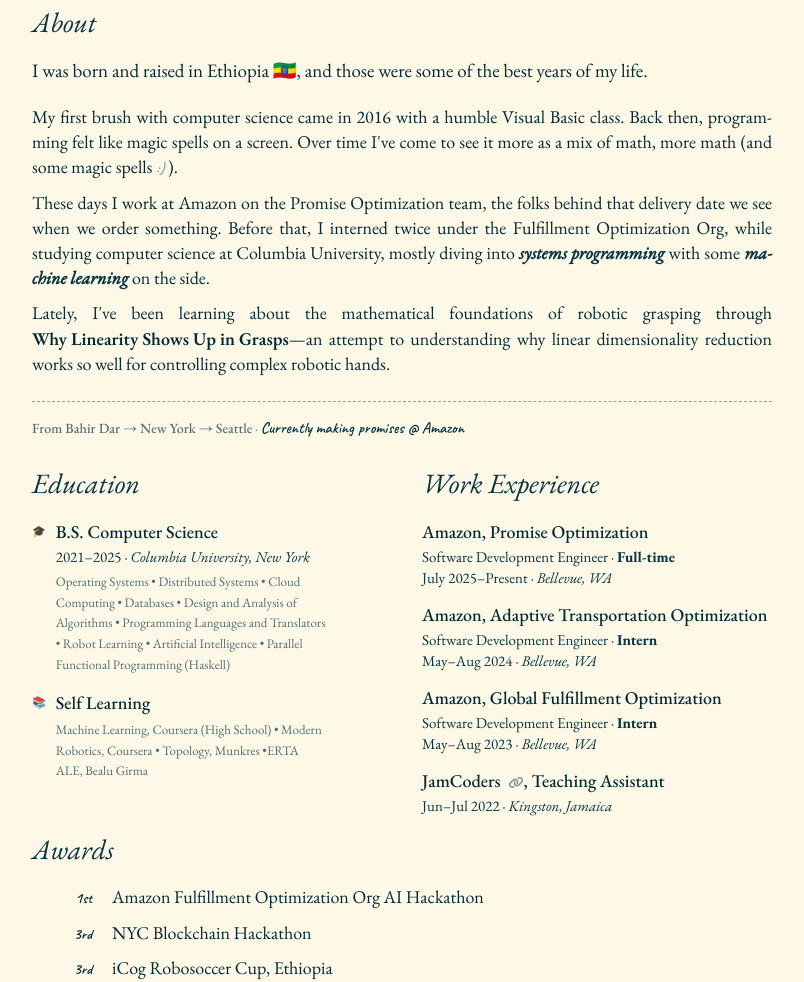
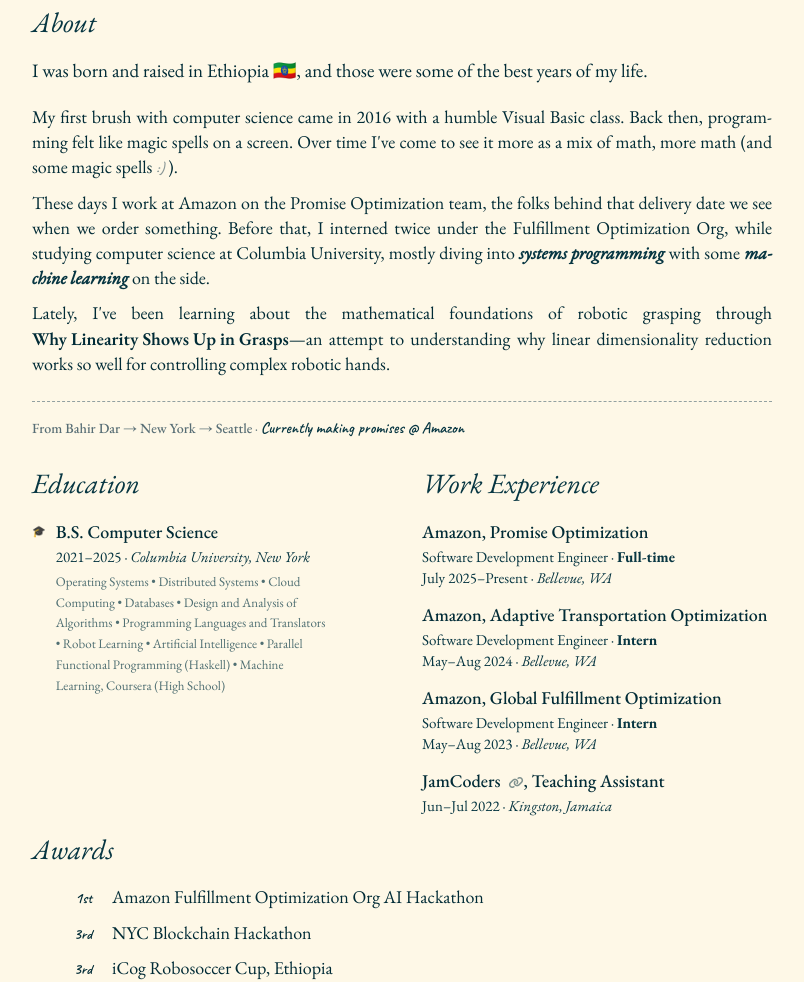
Before and after one commit to bereket-molla/is, a plain HTML site: page index.html in a window 1280 px wide. Shown: the part 266-1248 px from the top of the page, without its empty margins (238-1042 px from the left). Drawn offline with nearby package versions, Linux system fonts and the light colour scheme; a script that the page names is missing.

Commit message:
Merge Coursera ML into Columbia coursework

```diff
--- a/index.html
+++ b/index.html
@@ -70,14 +70,7 @@
                         <div>
                             <div class="degree">B.S. Computer Science</div>
                             <div class="institution">2021–2025 · <em><span class="columbia-highlight">Columbia University</span>, New York</em></div>
-                            <div class="institution coursework-text" style="font-size: 13px; margin-top: 5px; opacity: 0.7;">Operating Systems • Distributed Systems • Cloud Computing • Databases • Design and Analysis of Algorithms • Programming Languages and Translators • Robot Learning • Artificial Intelligence • Parallel Functional Programming (Haskell)</div>
-                        </div>
-                    </div>
-                    <div class="education-item">
-                        <div class="degree-icon">📚</div>
-                        <div>
-                            <div class="degree">Self Learning</div>
-                            <div class="institution coursework-text" style="font-size: 13px; margin-top: 5px; opacity: 0.7;">Machine Learning, Coursera (High School) • Modern Robotics, Coursera • Topology, Munkres •ERTA ALE, Bealu Girma</div>
+                            <div class="institution coursework-text" style="font-size: 13px; margin-top: 5px; opacity: 0.7;">Operating Systems • Distributed Systems • Cloud Computing • Databases • Design and Analysis of Algorithms • Programming Languages and Translators • Robot Learning • Artificial Intelligence • Parallel Functional Programming (Haskell) • Machine Learning, Coursera (High School)</div>
                         </div>
                     </div>
                 </section>
```
